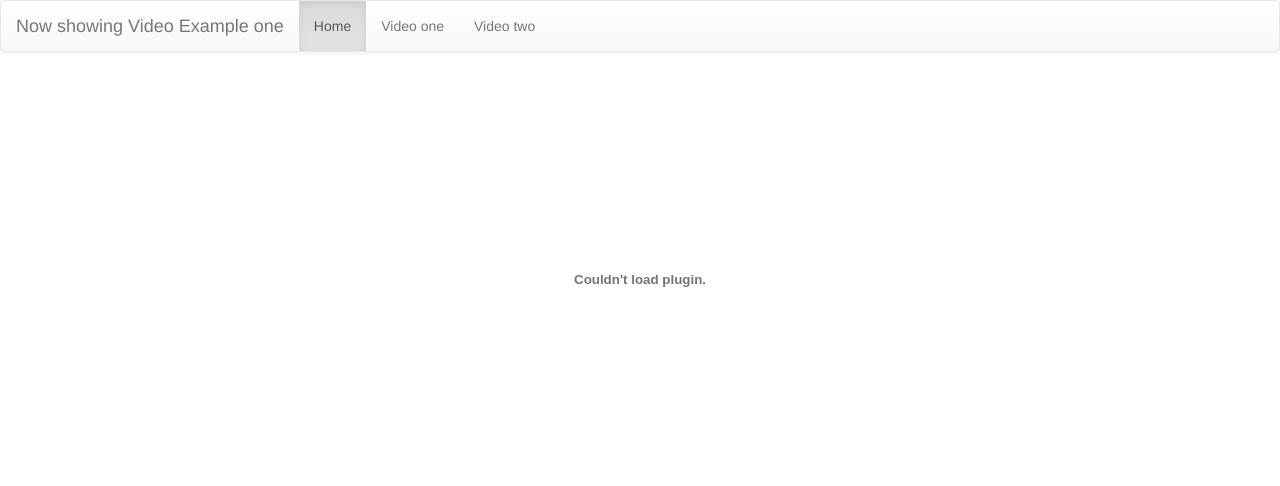
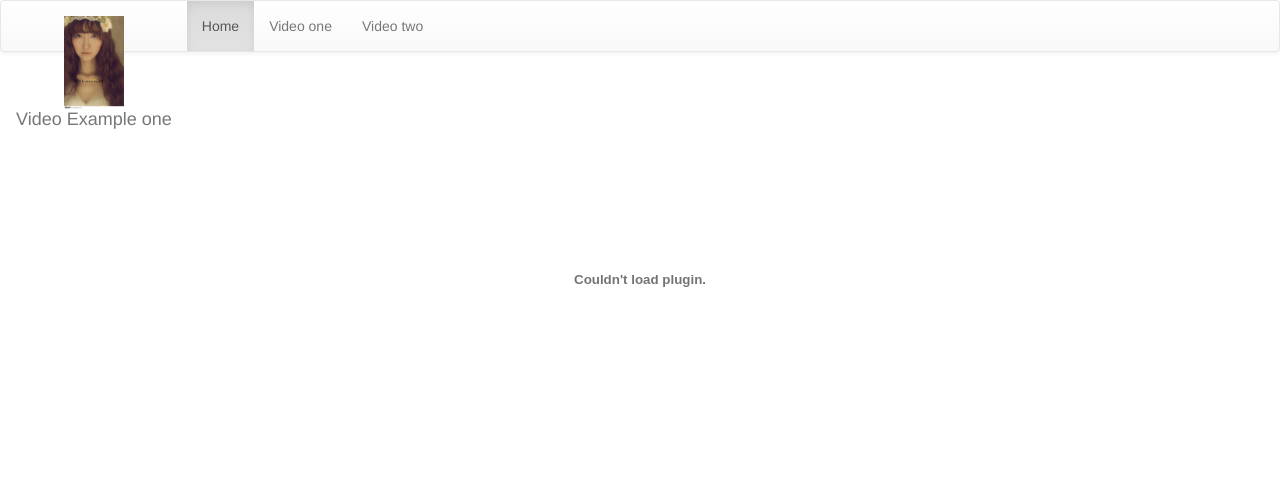
Before and after one commit to Sexyrabbit/A-project, a Django app: page / in a window 1280 px wide. Shown: the top 486 px of the page. Run offline with Django 3.2, Linux system fonts and the light colour scheme; some libraries are stand-ins or nearby versions.

Commit message:
added brand

```diff
--- a/alpha/alpha/settings.py
+++ b/alpha/alpha/settings.py
@@ -119,3 +119,6 @@ USE_TZ = True
 # https://docs.djangoproject.com/en/1.11/howto/static-files/
 
 STATIC_URL = '/static/'
+STATICFILES_DIRS = [
+    os.path.join(BASE_DIR,'static'),
+]
--- a/alpha/templates/post/homepage.html
+++ b/alpha/templates/post/homepage.html
@@ -18,8 +18,13 @@
 <body>
     <nav class="navbar navbar-default" role="navigation">
         <div class='container-fluid'>
-            <div class='navbar-header'>
+            <!--<div class='navbar-header'>
                 <a class='navbar-brand' href='#'>Now showing {{tv.name}}</a>
+            </div>-->
+            <div class='navbar-brand' align=center>
+                {% load staticfiles %}
+                <img src="{% static "images/b.jpg" %}" width=60>
+                {{tv.name}}
             </div>
             <ul class='nav navbar-nav'>
                 <li class='active'><a href='/'>Home</a></li>
```
Also changed, not shown: alpha/static/images/b.jpg (added), 5 other files.
